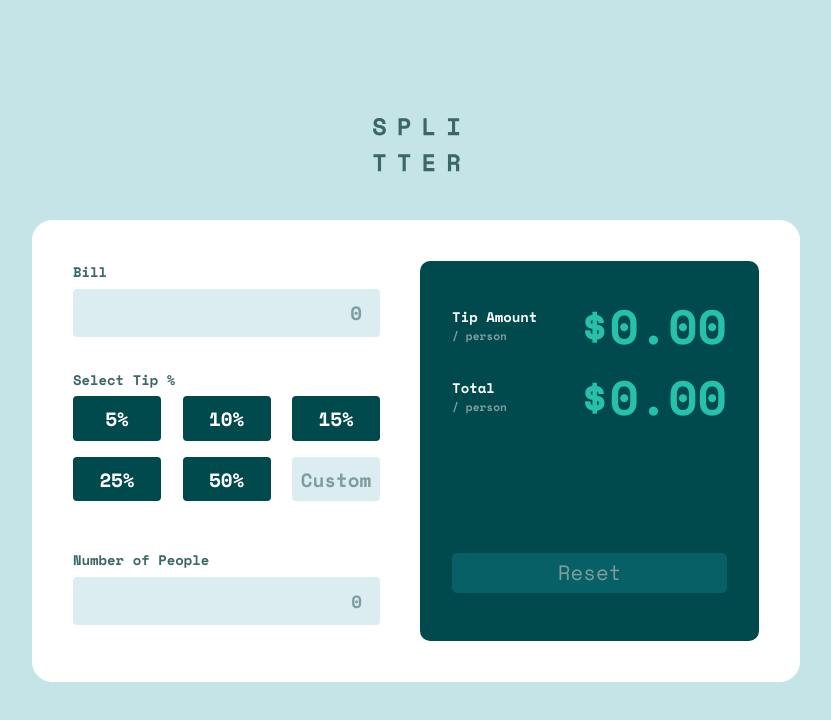
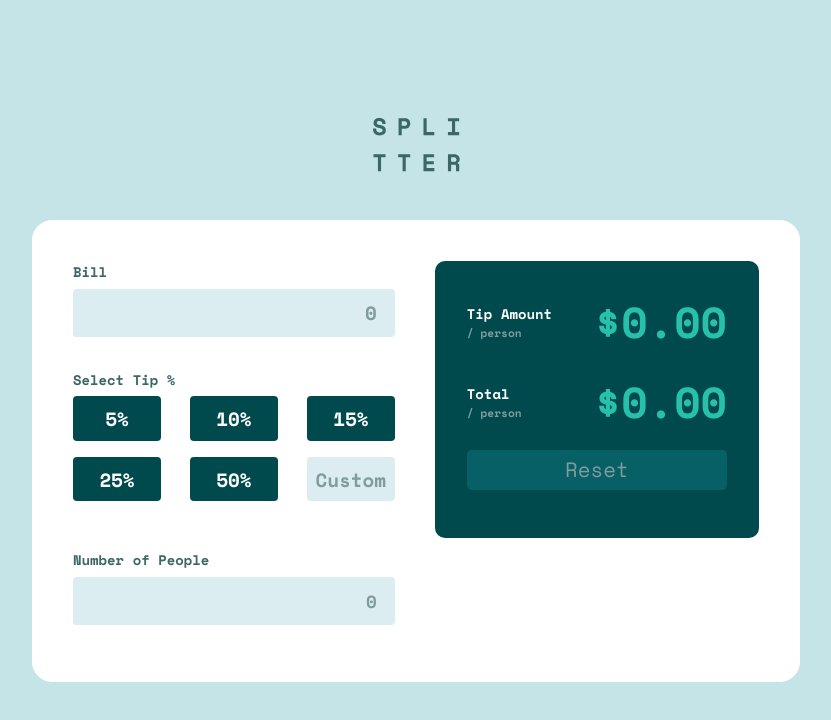
Before and after one commit to TheNathanN/tip-calculator, a React (Create React App) app: page / in a window 1280 px wide. Shown: the top 720 px of the page, without its empty margins (224-1055 px from the left). Built offline with nearby package versions, Linux system fonts and the light colour scheme.

Commit message:
Set up State Variables

```diff
--- a/src/App.js
+++ b/src/App.js
@@ -1,23 +1,44 @@
-import React from 'react';
+import React, { useState } from 'react';
 import styled from 'styled-components';
 
-import BillInput from './components/BillInput';
-import SelectTip from './components/SelectTip';
-import People from './components/People';
-import Results from './components/Results';
+import BillInputState from './components/BillInputState';
+import SelectTipState from './components/SelectTipState';
+import PeopleState from './components/PeopleState';
+import ResultsState from './components/ResultsState';
 
 function App() {
+  //Define the State Variables of App
+  const [bill, setBill] = useState(0);
+  const [tipPercent, setTipPercent] = useState(0);
+  const [people, setPeople] = useState(0);
+  const [tipTotal, setTipTotal] = useState(0);
+  const [personTotal, setPersonTotal] = useState(0);
+
   return (
     <Container>
-      <img src='/images/logo.svg' alt='' />
+      <img src='/images/logo.svg' alt='splitter logo' />
       <div className='app-components'>
         <div className='input-section'>
-          <BillInput />
-          <SelectTip />
-          <People />
+          <BillInputState bill={bill} setBill={setBill} />
+          <SelectTipState
+            tipPercent={tipPercent}
+            setTipPercent={setTipPercent}
+          />
+          <PeopleState people={people} setPeople={setPeople} />
         </div>
         <div className='output-section'>
-          <Results />
+          <ResultsState
+            bill={bill}
+            setBill={setBill}
+            tipPercent={tipPercent}
+            setTipPercent={setTipPercent}
+            people={people}
+            setPeople={setPeople}
+            tipTotal={tipTotal}
+            setTipTotal={setTipTotal}
+            personTotal={personTotal}
+            setPersonTotal={setPersonTotal}
+          />
         </div>
       </div>
     </Container>
--- /dev/null
+++ b/src/components/BillInputState.js
@@ -0,0 +1,12 @@
+import React from 'react';
+import BillInput from './BillInput';
+
+const BillInputState = ({ bill, setBill }) => {
+  return (
+    <div>
+      <BillInput setBill={setBill} />
+    </div>
+  );
+};
+
+export default BillInputState;
--- /dev/null
+++ b/src/components/PeopleState.js
@@ -0,0 +1,12 @@
+import React from 'react';
+import People from './People';
+
+const PeopleState = ({ people, setPeople }) => {
+  return (
+    <div>
+      <People setPeople={setPeople} />
+    </div>
+  );
+};
+
+export default PeopleState;
--- a/src/components/Results.js
+++ b/src/components/Results.js
@@ -1,7 +1,7 @@
 import React from 'react';
 import styled from 'styled-components';
 
-const Results = () => {
+const Results = ({ tipAmount, totalAmount }) => {
   return (
     <Container>
       <div className='results-container'>
@@ -11,7 +11,7 @@ const Results = () => {
             <p>/ person</p>
           </div>
           <div className='result'>
-            <p>$0.00</p>
+            <p>${tipAmount}</p>
           </div>
         </div>
         <div className='container'>
@@ -20,7 +20,7 @@ const Results = () => {
             <p>/ person</p>
           </div>
           <div className='result'>
-            <p>$0.00</p>
+            <p>${totalAmount}</p>
           </div>
         </div>
       </div>
@@ -47,6 +47,7 @@ const Container = styled.div`
     display: flex;
     align-items: center;
     justify-content: space-between;
+    margin-bottom: 1rem;
 
     .label-container {
       width: 8rem;
@@ -66,7 +67,7 @@ const Container = styled.div`
     .result {
       p {
         color: hsl(172, 67%, 45%);
-        font-size: 3rem;
+        font-size: 2.7rem;
       }
     }
   }
@@ -134,7 +135,7 @@ const Container = styled.div`
     }
 
     .reset-btn {
-      margin-bottom: 1rem;
+      margin-bottom: 0.5rem;
     }
   }
   @media screen and (max-width: 604px) {
@@ -149,7 +150,7 @@ const Container = styled.div`
       }
     }
     .reset-btn {
-      margin-bottom: 1rem;
+      margin-top: 1rem;
     }
   }
   @media screen and (max-width: 462px) {
--- /dev/null
+++ b/src/components/ResultsState.js
@@ -0,0 +1,25 @@
+import React from 'react';
+import Results from './Results';
+
+const ResultsState = ({
+  bill,
+  setBill,
+  tipPercent,
+  setTipPercent,
+  people,
+  setPeople,
+  tipTotal,
+  setTipTotal,
+  personTotal,
+  setPersonTotal,
+}) => {
+  const tipAmount = tipTotal.toFixed(2);
+  const totalAmount = personTotal.toFixed(2);
+  return (
+    <div>
+      <Results tipAmount={tipAmount} totalAmount={totalAmount} />
+    </div>
+  );
+};
+
+export default ResultsState;
--- /dev/null
+++ b/src/components/SelectTipState.js
@@ -0,0 +1,12 @@
+import React from 'react';
+import SelectTip from './SelectTip';
+
+const SelectTipState = ({ tipPercent, setTipPercent }) => {
+  return (
+    <div>
+      <SelectTip setTipPercent={setTipPercent} />
+    </div>
+  );
+};
+
+export default SelectTipState;
```
